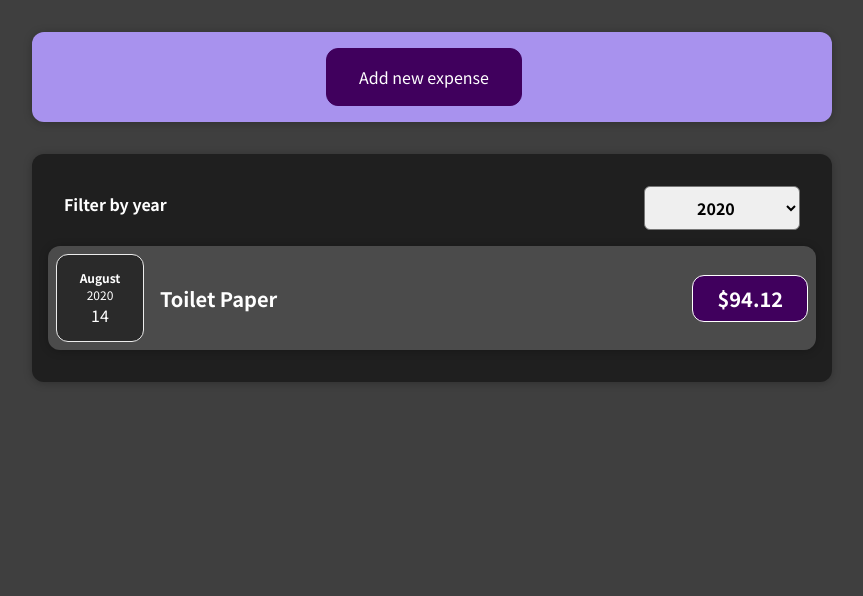
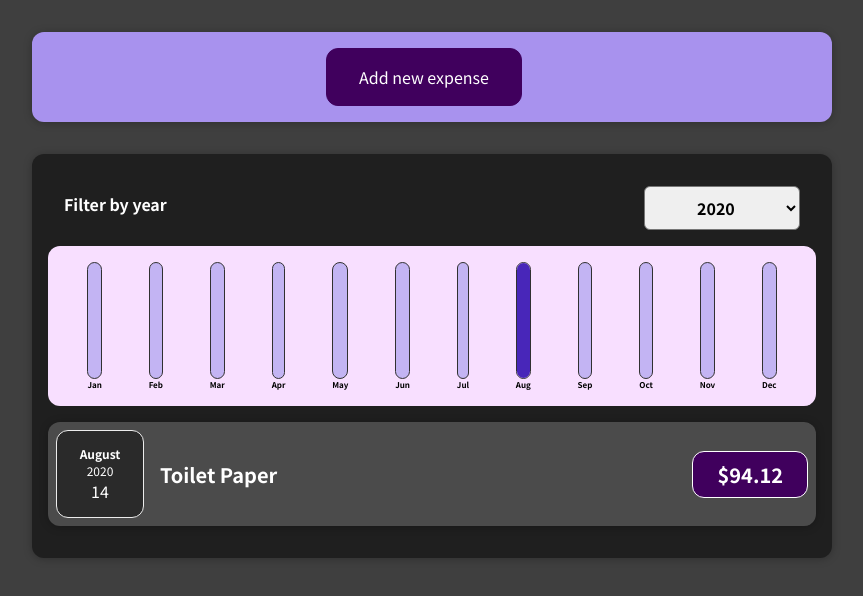
Before and after one commit to mrefil/ReactFirst, a React (Create React App) app: page / in a window 1280 px wide. Shown: the top 596 px of the page, without its empty margins (208-1071 px from the left). Built offline with nearby package versions, Linux system fonts and the light colour scheme.

Commit message:
Wrap Up & Next Steps

```diff
--- a/src/components/Chart/Chart.js
+++ b/src/components/Chart/Chart.js
@@ -2,7 +2,10 @@ import React from "react";
 import ChartBar from './ChartBar';
 import './Chart.css';
 
-const Chart = props => {
+const Chart = (props) => {
+    const dataPointValues = props.dataPoints.map(dataPoint => dataPoint.value);
+    const totalMaximum = Math.max(...dataPointValues);
+
     return (
         <div className="chart">
             {
@@ -10,7 +13,7 @@ const Chart = props => {
                     <ChartBar
                         key={dataPoint.label}
                         value={dataPoint.value}
-                        maxValue={null}
+                        maxValue={totalMaximum}
                         label={dataPoint.label}
                     />
                 ))
--- a/src/components/Chart/ChartBar.js
+++ b/src/components/Chart/ChartBar.js
@@ -1,11 +1,10 @@
 import React from "react";
-import Chart from "./Chart";
 import './ChartBar.css';
 
 const ChartBar = (props) => {
     let barFillHeight = '0%';
 
-    if(props.max > 0) {
+    if (props.maxValue > 0) {
         barFillHeight = Math.round((props.value / props.maxValue) * 100) + '%';
     }
 
--- a/src/components/Expenses/Expenses.js
+++ b/src/components/Expenses/Expenses.js
@@ -3,6 +3,7 @@ import Card from "../UI/Card";
 import ExpensesFilter from "./ExpensesFilter";
 import "./Expenses.css";
 import ExpensesList from "./ExpensesList";
+import ExpensesChart from "./ExpensesChart";
 
 const Expenses = (props) => {
   const [filteredYear, setFilteredYear] = useState('2020');
@@ -18,6 +19,7 @@ const Expenses = (props) => {
     <div>
       <Card className="expenses">
         <ExpensesFilter selected={filteredYear} onChangeFilter={filterChangeHandler} />
+        <ExpensesChart expenses={filteredExpenses} />
         <ExpensesList expenses={filteredExpenses} />
       </Card>
     </div>
--- /dev/null
+++ b/src/components/Expenses/ExpensesChart.js
@@ -0,0 +1,31 @@
+import React from 'react';
+
+import Chart from '../Chart/Chart';
+
+const ExpensesChart = (props) => {
+  const chartDataPoints = [
+    { label: 'Jan', value: 0 },
+    { label: 'Feb', value: 0 },
+    { label: 'Mar', value: 0 },
+    { label: 'Apr', value: 0 },
+    { label: 'May', value: 0 },
+    { label: 'Jun', value: 0 },
+    { label: 'Jul', value: 0 },
+    { label: 'Aug', value: 0 },
+    { label: 'Sep', value: 0 },
+    { label: 'Oct', value: 0 },
+    { label: 'Nov', value: 0 },
+    { label: 'Dec', value: 0 },
+  ];
+
+    for (const expense of props.expenses) {
+        const expenseMonth = expense.date.getMonth();
+        chartDataPoints[expenseMonth].value += expense.amount;
+    }
+
+    return (
+        <Chart dataPoints={chartDataPoints} />
+    )
+}
+
+export default ExpensesChart;
--- a/src/components/Expenses/ExpensesList.js
+++ b/src/components/Expenses/ExpensesList.js
@@ -3,7 +3,6 @@ import ExpenseItem from './ExpenseItem';
 import './ExpensesList.css';
 
 const ExpensesList = props => {
-    let expensesContent = <p>No expenses found!</p>;
 
     if (props.expenses.length === 0) {
         return <h2 className='expenses-list__fallback'>Found no expenses.</h2>
```
